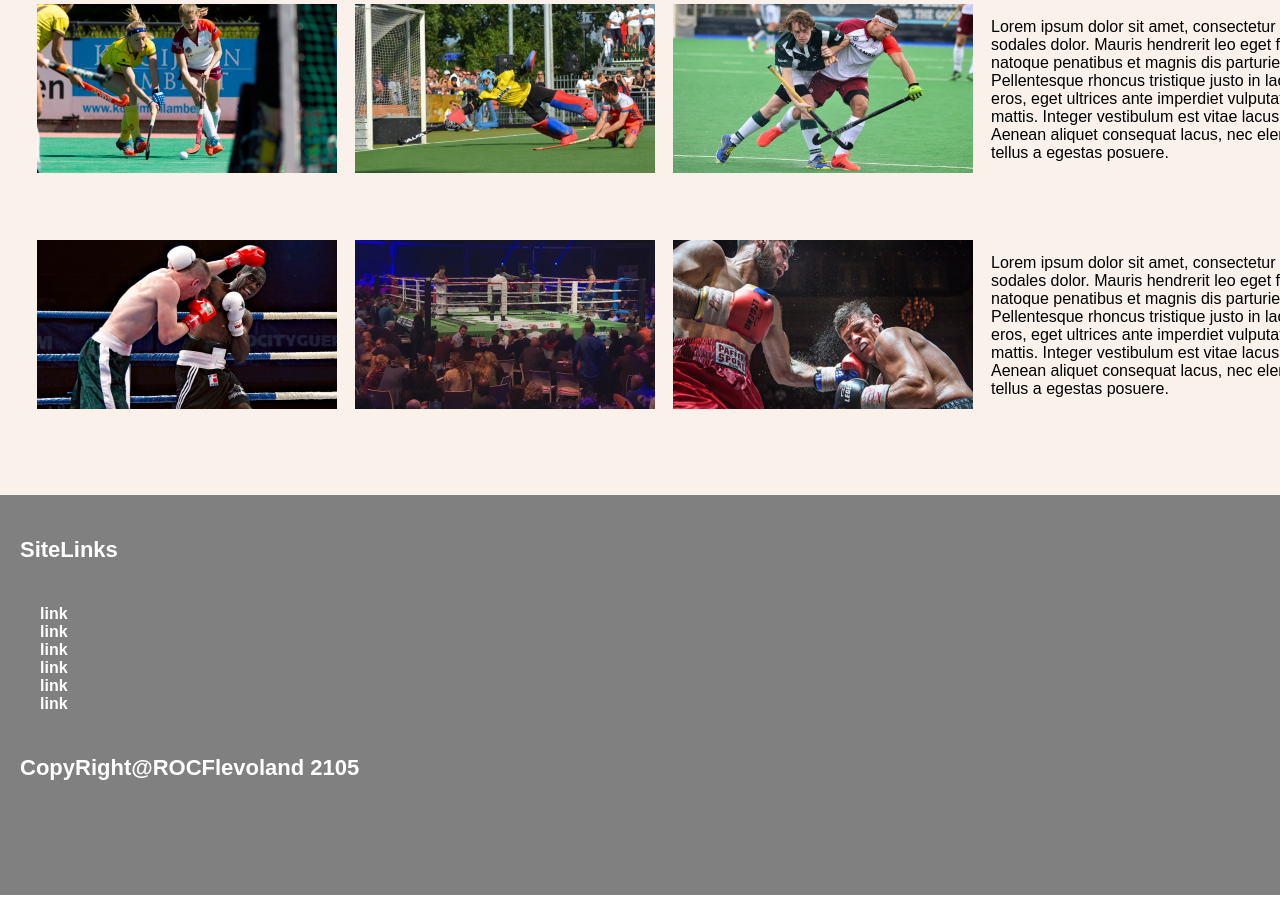
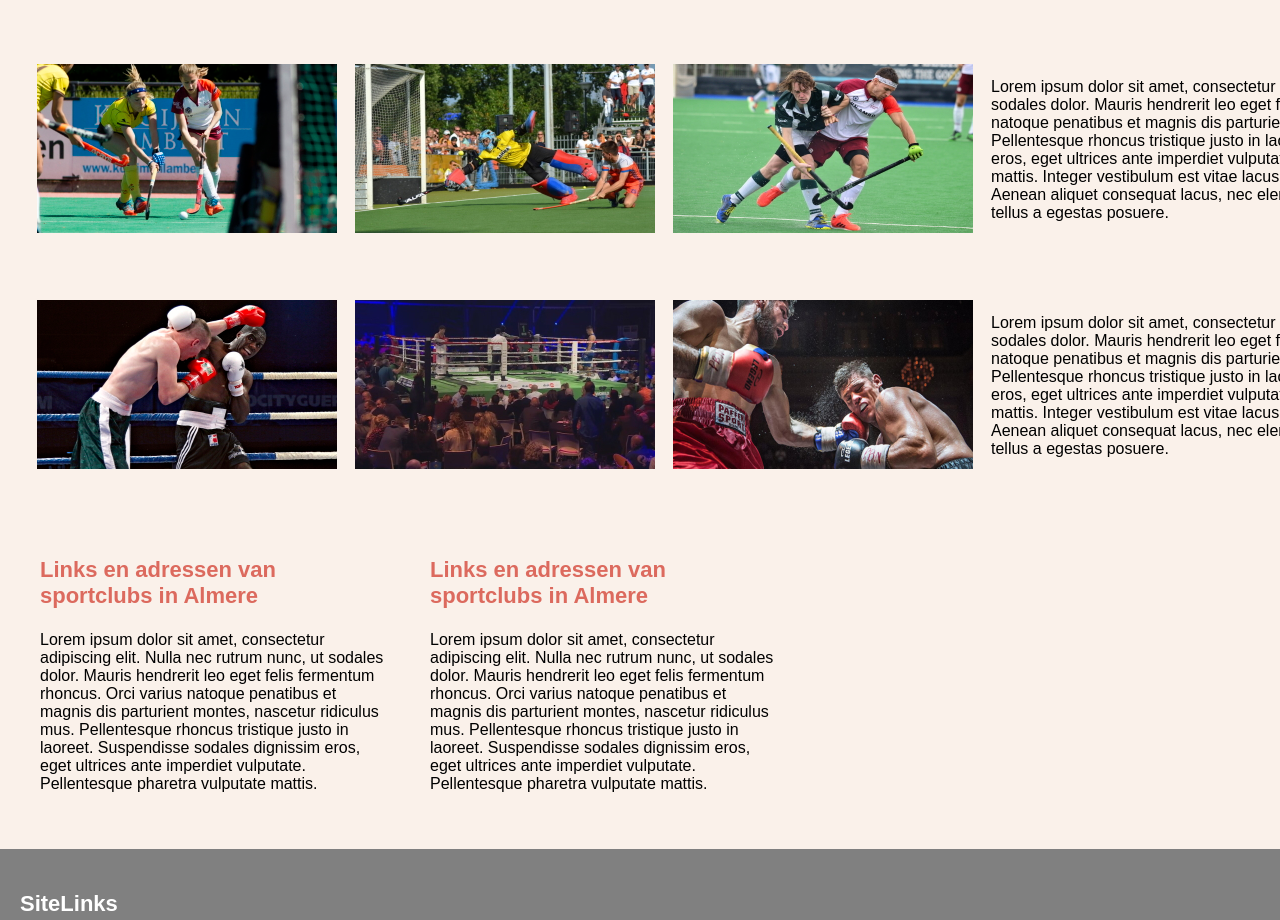
Before and after one commit to Menguelito/BierHier-project, a plain HTML site: page sportPagina.html in a window 1280 px wide. Shown: the part 362-1282 px from the top of the page. Before the commit the page ends 1257 px from the top, so only its background shows below. Drawn offline with Linux system fonts and the light colour scheme.

Commit message:
Alignment
dingen op de juiste plek gezet

```diff
--- a/sportPagina.css
+++ b/sportPagina.css
@@ -69,8 +69,23 @@ td.tekst {
     padding-left: 10px;
 }
 
+td.boksen {
+    padding-bottom: 0px;
+}
+
 h2 {
     padding-left: 40px;
+    padding-bottom: 20px;
+    padding-top: 40px;
+}
+
+section#adressen {
+    float: left;
+}
+
+section#adressen section {
+    width: 25%;
+    float: left;
 }
 
 h3 {
--- a/sportPagina.html
+++ b/sportPagina.html
@@ -26,21 +26,56 @@
             <td><img src="img/zaalvoetbal.jpg"></td>
             <td><img src="img/zaalvoetbal2.jpg"></td>
             <td><img src="img/zaalvoetbal3.jpg"></td>
-           <td class="tekst">Lorem ipsum dolor sit amet, consectetur adipiscing elit. Nulla nec rutrum nunc, ut sodales dolor. Mauris hendrerit leo eget felis fermentum rhoncus. Orci varius natoque penatibus et magnis dis parturient montes, nascetur ridiculus mus. Pellentesque rhoncus tristique justo in laoreet. Suspendisse sodales dignissim eros, eget ultrices ante imperdiet vulputate. Pellentesque pharetra vulputate mattis. Integer vestibulum est vitae lacus luctus, in facilisis lectus fermentum. Aenean aliquet consequat lacus, nec elementum ligula sodales eu. Nam ultrices tellus a egestas posuere.</td>
+            <td class="tekst">Lorem ipsum dolor sit amet, consectetur adipiscing elit. Nulla nec rutrum nunc, ut sodales
+                dolor. Mauris hendrerit leo eget felis fermentum rhoncus. Orci varius natoque penatibus et magnis dis
+                parturient montes, nascetur ridiculus mus. Pellentesque rhoncus tristique justo in laoreet. Suspendisse
+                sodales dignissim eros, eget ultrices ante imperdiet vulputate. Pellentesque pharetra vulputate mattis.
+                Integer vestibulum est vitae lacus luctus, in facilisis lectus fermentum. Aenean aliquet consequat
+                lacus, nec elementum ligula sodales eu. Nam ultrices tellus a egestas posuere.
+            </td>
         </tr>
         <tr>
             <td><img src="img/hockey1.jpg"></td>
             <td><img src="img/hockey2.jpg"></td>
             <td><img src="img/hockey3.jpg"></td>
-           <td>Lorem ipsum dolor sit amet, consectetur adipiscing elit. Nulla nec rutrum nunc, ut sodales dolor. Mauris hendrerit leo eget felis fermentum rhoncus. Orci varius natoque penatibus et magnis dis parturient montes, nascetur ridiculus mus. Pellentesque rhoncus tristique justo in laoreet. Suspendisse sodales dignissim eros, eget ultrices ante imperdiet vulputate. Pellentesque pharetra vulputate mattis. Integer vestibulum est vitae lacus luctus, in facilisis lectus fermentum. Aenean aliquet consequat lacus, nec elementum ligula sodales eu. Nam ultrices tellus a egestas posuere.</td>
+            <td>Lorem ipsum dolor sit amet, consectetur adipiscing elit. Nulla nec rutrum nunc, ut sodales dolor. Mauris
+                hendrerit leo eget felis fermentum rhoncus. Orci varius natoque penatibus et magnis dis parturient
+                montes, nascetur ridiculus mus. Pellentesque rhoncus tristique justo in laoreet. Suspendisse sodales
+                dignissim eros, eget ultrices ante imperdiet vulputate. Pellentesque pharetra vulputate mattis. Integer
+                vestibulum est vitae lacus luctus, in facilisis lectus fermentum. Aenean aliquet consequat lacus, nec
+                elementum ligula sodales eu. Nam ultrices tellus a egestas posuere.
+            </td>
         </tr>
         <tr>
-           <td><img src="img/boksen1.jpg"></td>
-           <td><img src="img/boksen2.jpg"></td>
-           <td><img src="img/boksen3.png"></td>
-           <td>Lorem ipsum dolor sit amet, consectetur adipiscing elit. Nulla nec rutrum nunc, ut sodales dolor. Mauris hendrerit leo eget felis fermentum rhoncus. Orci varius natoque penatibus et magnis dis parturient montes, nascetur ridiculus mus. Pellentesque rhoncus tristique justo in laoreet. Suspendisse sodales dignissim eros, eget ultrices ante imperdiet vulputate. Pellentesque pharetra vulputate mattis. Integer vestibulum est vitae lacus luctus, in facilisis lectus fermentum. Aenean aliquet consequat lacus, nec elementum ligula sodales eu. Nam ultrices tellus a egestas posuere.</td>
+            <td class="boksen"><img src="img/boksen1.jpg"></td>
+            <td class="boksen"><img src="img/boksen2.jpg"></td>
+            <td class="boksen"><img src="img/boksen3.png"></td>
+            <td class="boksen">Lorem ipsum dolor sit amet, consectetur adipiscing elit. Nulla nec rutrum nunc, ut sodales dolor. Mauris
+                hendrerit leo eget felis fermentum rhoncus. Orci varius natoque penatibus et magnis dis parturient
+                montes, nascetur ridiculus mus. Pellentesque rhoncus tristique justo in laoreet. Suspendisse sodales
+                dignissim eros, eget ultrices ante imperdiet vulputate. Pellentesque pharetra vulputate mattis. Integer
+                vestibulum est vitae lacus luctus, in facilisis lectus fermentum. Aenean aliquet consequat lacus, nec
+                elementum ligula sodales eu. Nam ultrices tellus a egestas posuere.
+            </td>
         </tr>
     </table>
+
+    <section id="adressen">
+        <section>
+            <h3>Links en adressen van <br> sportclubs in Almere</h3>
+            <p>Lorem ipsum dolor sit amet, consectetur adipiscing elit. Nulla nec rutrum nunc, ut sodales dolor. Mauris
+                hendrerit leo eget felis fermentum rhoncus. Orci varius natoque penatibus et magnis dis parturient
+                montes, nascetur ridiculus mus. Pellentesque rhoncus tristique justo in laoreet. Suspendisse sodales
+                dignissim eros, eget ultrices ante imperdiet vulputate. Pellentesque pharetra vulputate mattis.</p>
+        </section>
+        <section>
+            <h3>Links en adressen van <br> sportclubs in Almere</h3>
+            <p>Lorem ipsum dolor sit amet, consectetur adipiscing elit. Nulla nec rutrum nunc, ut sodales dolor. Mauris
+                hendrerit leo eget felis fermentum rhoncus. Orci varius natoque penatibus et magnis dis parturient
+                montes, nascetur ridiculus mus. Pellentesque rhoncus tristique justo in laoreet. Suspendisse sodales
+                dignissim eros, eget ultrices ante imperdiet vulputate. Pellentesque pharetra vulputate mattis.</p>
+        </section>
+    </section>
 
 
     <footer>
```
Lines whose indentation alone changed are shown as unchanged.
